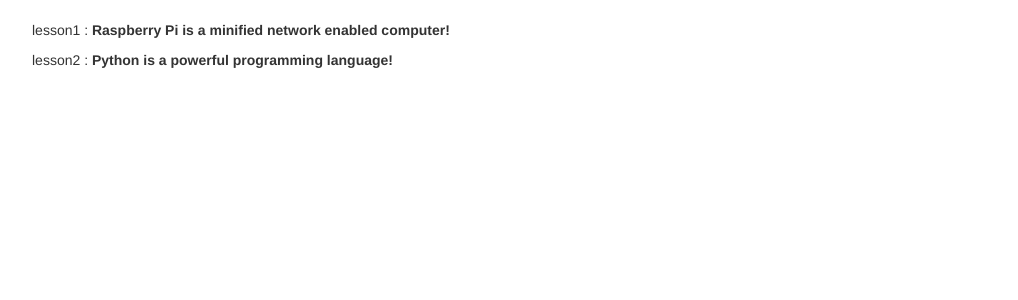
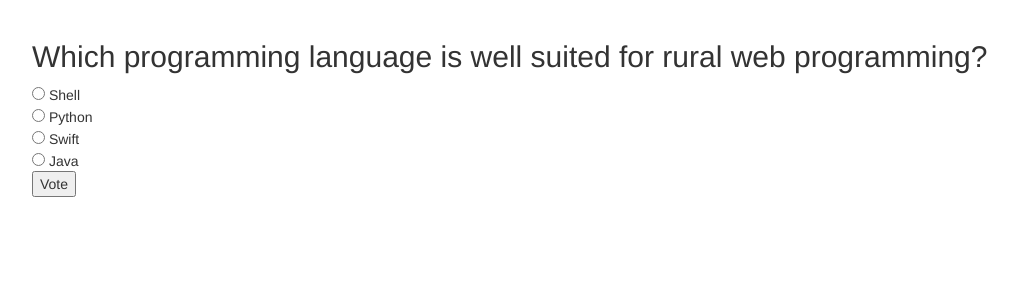
Before and after one commit to rajeshmohan1991/precocite, a Flask app: page /learning in a window 1280 px wide. Shown: the part 52-352 px from the top of the page, without its empty margins (38-1056 px from the left). Run offline with Flask 2, Linux system fonts and the light colour scheme; the visitor is signed in with stand-in values (Sample User, id 1); data comes from the database, SQL or seed files in the repository; both versions use the stored data as it was after the commit; some libraries are stand-ins or nearby versions.

Commit message:
adding poll feature

```diff
--- a/app/routes.py
+++ b/app/routes.py
@@ -10,6 +10,7 @@
 from app.email import send_password_reset_email
 from textblob import TextBlob
 from functools import wraps
+import os
 
 page_dict = {'viewer': 'landing', 'chat': 'index', 'learning': 'learning', 'working': 'blockchain'}
 #status = current_user.current_mode
@@ -28,7 +29,7 @@
             'body': 'Use this platform!'
         }
     ]
-    return render_template("landing.html", status=status, title='Home Page', posts=posts)
+    return render_template("landing.html", status=status, posts=posts)
 
 def check_gotstarted(landing):
     @wraps(landing)
@@ -68,7 +69,7 @@
     else:
         promote = 'false'
     posts = current_user.followed_posts().all()
-    return render_template("index.html", status=status, title='Home Page', form=form, posts=posts, user_title=user_title, promote=promote)
+    return render_template("index.html", status=status, title='Chat', form=form, posts=posts, user_title=user_title, promote=promote)
 
 @app.route('/explore')
 @login_required
@@ -85,22 +86,18 @@
         return landing(*args, **kwargs)
     return decorated_function
 
-@app.route('/learning')
+poll_data = {
+   'question' : 'Which programming language is well suited for rural web programming?',
+   'fields'   : ['Shell', 'Python', 'Swift', 'Java']
+}
+
+@app.route('/learning', methods=['GET', 'POST'])
 @login_required
 @check_chat
 def learning():
     status = current_user.current_mode
-    posts = [
-        {
-            'author': {'title': 'lesson1'},
-            'body': 'Raspberry Pi is a minified network enabled computer!'
-        },
-        {
-            'author': {'title': 'lesson2'},
-            'body': 'Python is a powerful programming language!'
-        }
-    ]
-    return render_template("learning.html", status=status, title='Learning Page', posts=posts)
+    vote = request.args.get('field')
+    return render_template("learning.html", data=poll_data, title='Learn', vote=vote)
 
 def check_learnt(learning):
     @wraps(learning)
@@ -125,7 +122,7 @@
             'body': 'Ethereum is the base of bitcoin!'
         }
     ]
-    return render_template("blockchain.html", title='Blockchain Page', posts=posts)
+    return render_template("blockchain.html", title='Work', posts=posts)
 
 @app.route('/login', methods=['GET', 'POST'])
 def login():
--- a/app/templates/learning.html
+++ b/app/templates/learning.html
@@ -2,10 +2,16 @@
 {% import 'bootstrap/wtf.html' as wtf %}
 
 {% block app_content %}
-
-    {% for post in posts %}
-    <div><p>{{ post.author.title }} : <b>{{ post.body }}</b></p></div>
-    {% endfor %}
+    <h2>{{ data.question }}</h2>
+    <form action="/learning">
+        {% for e in data.fields %}
+            <input type="radio" name="field" value="{{ e }}"> {{ e }}<br>
+        {% endfor %}
+    <input type="submit" value="Vote" />
+    </form>
+    {% if vote %}
+        <h1>{{ vote }}</h1>
+    {% endif %}
     <form action="{{ url_for('bc') }}">
         {% if status=='learning' %}
             <button name="Working" type="submit">Start Working</button>
```
Also changed, not shown: app.db.
